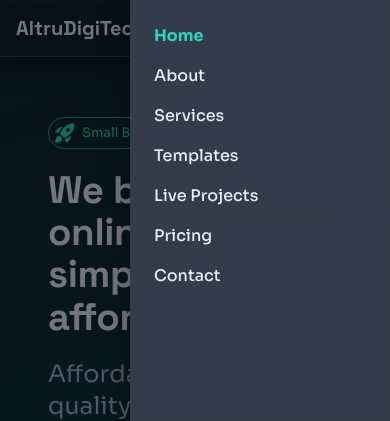
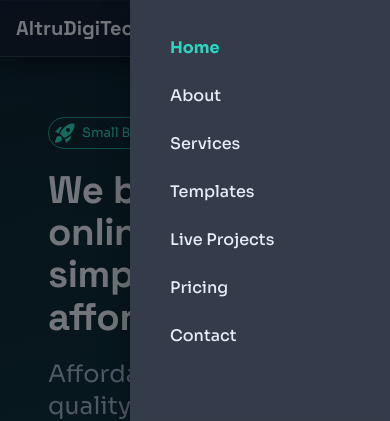
Before and after one commit to bhalla1993/altruism, a React (Vite) app: page / in a window 390 px wide. Both pictures are taken after a click on the button 354 px from the left and 28 px from the top of the page. Shown: the top 421 px of the page. Built offline with nearby package versions, Linux system fonts and the light colour scheme.

Commit message:
Fix mobile drawer navigation rendering on route change

```diff
--- a/src/components/common/ScrollToTop.jsx
+++ b/src/components/common/ScrollToTop.jsx
@@ -5,7 +5,7 @@ function ScrollToTop() {
   const { pathname } = useLocation()
 
   useEffect(() => {
-    window.scrollTo({ top: 0, left: 0, behavior: 'instant' })
+    window.scrollTo({ top: 0, left: 0, behavior: 'auto' })
   }, [pathname])
 
   return null
--- a/src/components/layout/Header.jsx
+++ b/src/components/layout/Header.jsx
@@ -8,12 +8,15 @@ import {
   Container,
   Drawer,
   IconButton,
+  List,
+  ListItemButton,
+  ListItemText,
   Stack,
   Toolbar,
   Typography,
 } from '@mui/material'
 import { useEffect, useState } from 'react'
-import { Link as RouterLink, NavLink, useLocation } from 'react-router-dom'
+import { Link as RouterLink, NavLink, useLocation, useNavigate } from 'react-router-dom'
 import { business, navItems } from '../../utils/siteData'
 import { useThemeMode } from '../../styles/ThemeContext'
 
@@ -26,11 +29,27 @@ const navLinkStyles = ({ isActive }) => ({
 function Header() {
   const [open, setOpen] = useState(false)
   const location = useLocation()
+  const navigate = useNavigate()
   const { mode, toggleTheme } = useThemeMode()
 
   useEffect(() => {
     setOpen(false)
+
+    // Defensive cleanup for mobile browsers when modal transitions race route changes.
+    document.body.classList.remove('MuiModal-open')
+    document.body.style.removeProperty('overflow')
+    document.body.style.removeProperty('padding-right')
+    document.body.style.removeProperty('touch-action')
   }, [location.pathname])
+
+  const handleMobileNavigate = (path) => {
+    setOpen(false)
+
+    // Wait one frame so the drawer can start closing before navigating.
+    requestAnimationFrame(() => {
+      navigate(path)
+    })
+  }
 
   return (
     <AppBar
@@ -111,15 +130,28 @@ function Header() {
         </Toolbar>
       </Container>
 
-      <Drawer anchor="right" open={open} onClose={() => setOpen(false)} ModalProps={{ keepMounted: true }}>
+      <Drawer
+        anchor="right"
+        open={open}
+        onClose={() => setOpen(false)}
+        ModalProps={{ keepMounted: false, disableScrollLock: true }}
+      >
         <Box role="navigation" sx={{ width: 260, p: 3 }}>
-          <Stack spacing={2}>
+          <List sx={{ p: 0 }}>
             {navItems.map((item) => (
-              <NavLink key={item.path} to={item.path} style={navLinkStyles} onClick={() => setOpen(false)}>
-                {item.label}
-              </NavLink>
+              <ListItemButton key={item.path} onClick={() => handleMobileNavigate(item.path)} sx={{ borderRadius: 1.5 }}>
+                <ListItemText
+                  primary={item.label}
+                  primaryTypographyProps={{
+                    sx: {
+                      color: location.pathname === item.path ? '#2dd4bf' : 'text.primary',
+                      fontWeight: location.pathname === item.path ? 700 : 500,
+                    },
+                  }}
+                />
+              </ListItemButton>
             ))}
-          </Stack>
+          </List>
         </Box>
       </Drawer>
     </AppBar>
```
